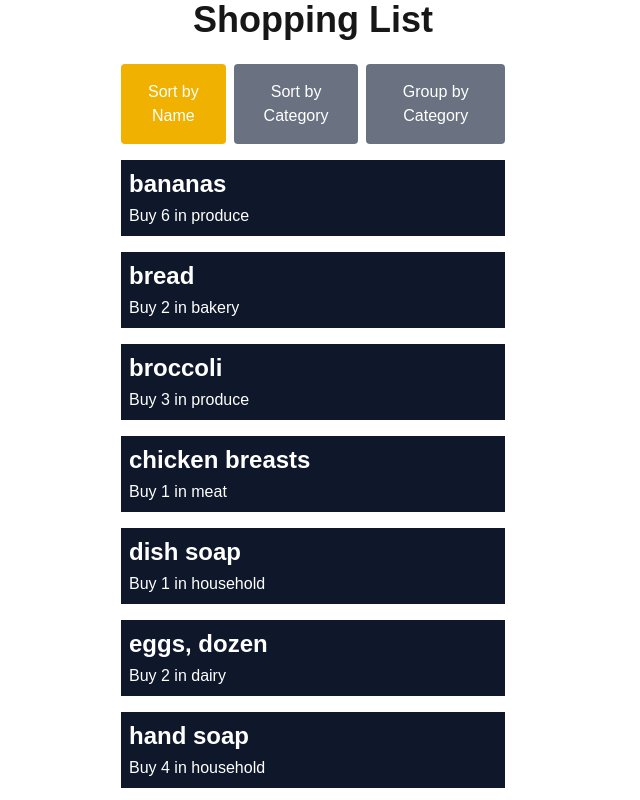
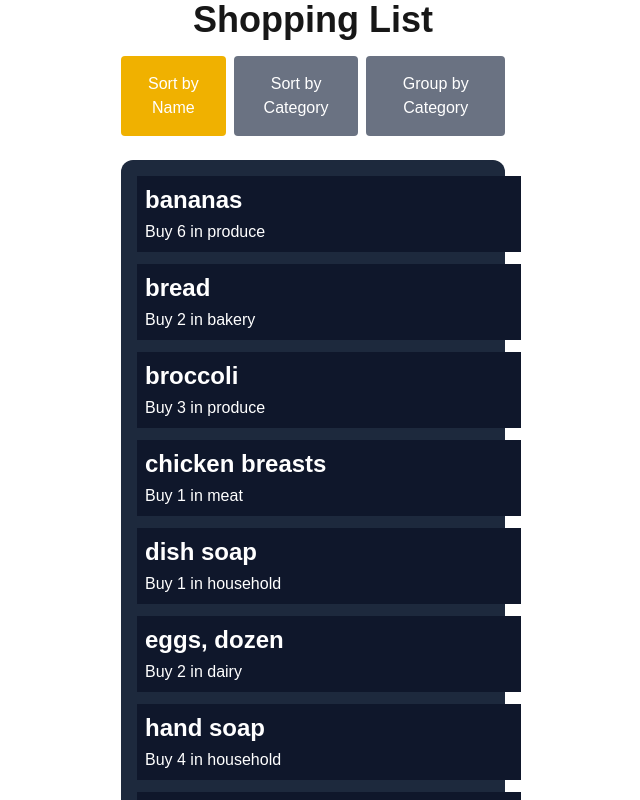
Before and after one commit to SeksanW/cprg306-assignments, a Next.js app: page /week-6 in a window 1280 px wide. Shown: the top 800 px of the page, without its empty margins (327-967 px from the left). Built offline with nearby package versions, Linux system fonts and the light colour scheme.

Commit message:
Update item-list.js

```diff
--- a/app/week-6/item-list.js
+++ b/app/week-6/item-list.js
@@ -24,13 +24,13 @@ export default function ItemList() {
     const sortedCategories = Object.keys(groupedItems).sort();
 
 return (
-    <div className="w-96 mx-auto space-y-4 mt-6">
+    <div className="w-96 mx-auto space-y-6 mt-4">
     {}
     <div className="flex gap-2">
         <button
             onClick={() => setSortBy("name")}
             className={`px-2 py-4 rounded ${
-            sortBy === "name" ? "bold bg-yellow-500 text-white" : "bg-gray-500 text-white"}`}
+            sortBy === "name" ? " bg-yellow-500 text-white" : "bg-gray-500 text-white"}`}
         >
         Sort by Name
         </button>
@@ -56,7 +56,7 @@ return (
 
     {}
     {sortBy === "group" ? (
-        <div className="space-y-2 bg-white bold">
+        <div className="space-y-2 bold">
             {sortedCategories.map((category) => (
             <div key={category}>
                 <h2 className=" text-xl font-bold capitalize text-blue-400">
@@ -73,7 +73,7 @@ return (
             ))}
         </div>
     ) : (
-        <ul className="mx-auto space-y-4 w-fit ">
+        <ul className="bg-slate-800 rounded-xl p-4 space-y-3 ">
             {sortedItems.map((item) => (
             <Item key={item.id} item={item} />
             ))}
```
